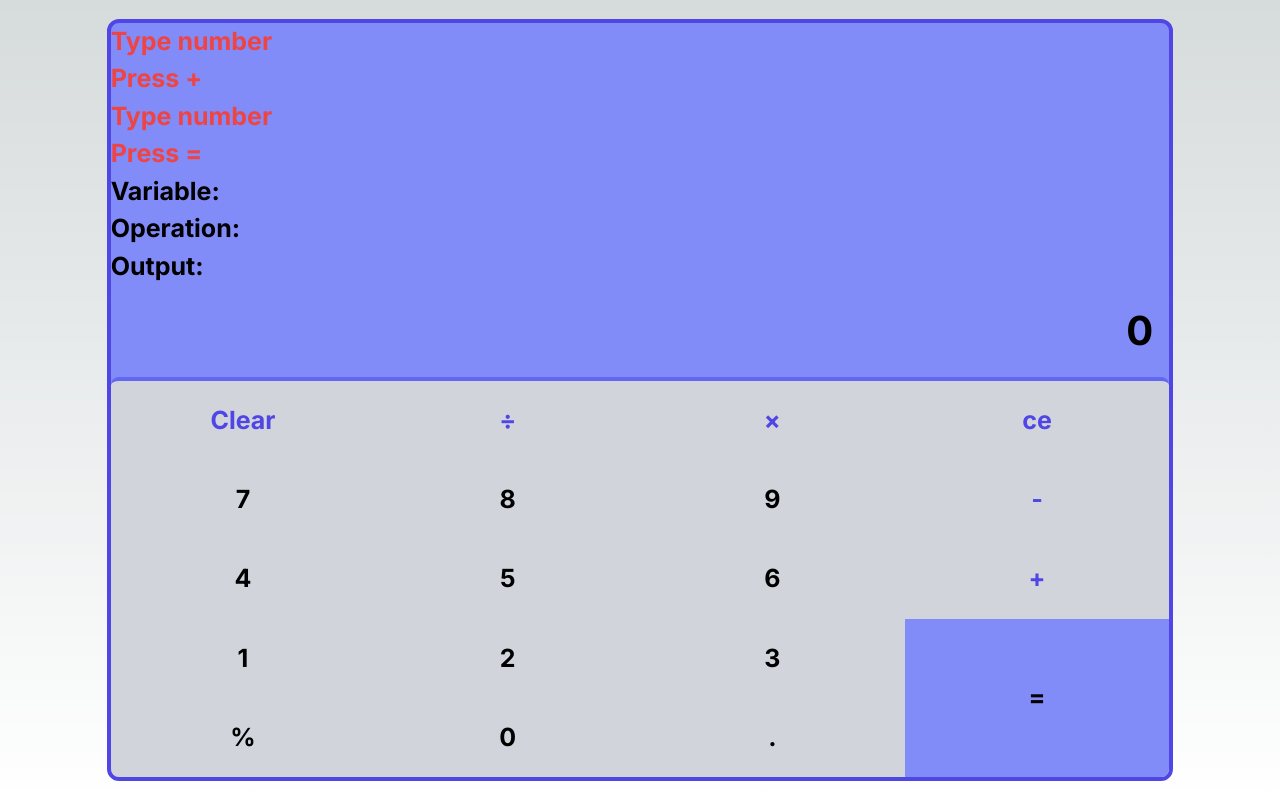
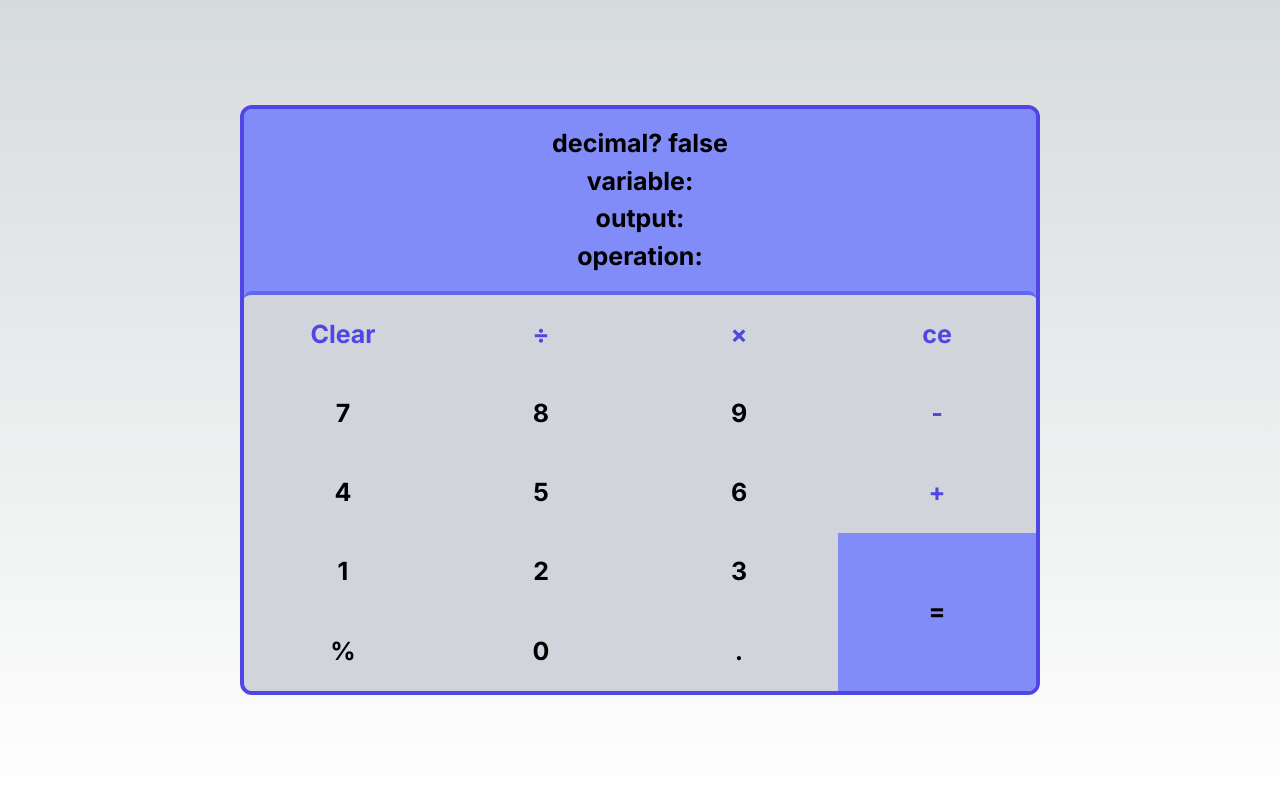
Before and after one commit to jamesdiffeycoding/mathemagical, a Next.js app in the folder calculapp/: page / in a window 1280 px wide. Built offline with nearby package versions, Linux system fonts and the light colour scheme; what tailwindcss-bg-patterns would draw is missing.

Commit message:
full functionality, with minor bugs noted

```diff
--- a/calculapp/app/page.tsx
+++ b/calculapp/app/page.tsx
@@ -1,9 +1,17 @@
 "use client"
-import { useState } from "react"
+import { useState, useEffect } from "react"
 import { sum, divide, multiply, exponent, subtract, remainder } from '../basicOperations.js'
-import Decimal from "decimal.js"
+import Decimal from "decimal.js" // Decimal JS prevents JavaScript rounding errors (e.g. 3.3+3.3 = 6.59999)
+
+
+// BUGS TO FIX
+// ---- TYPING ".3.3" on first load
+// ---- typing "." after equals
+// --- pressing "=" twice resets everything
+// --- "percentage" - how history is handled
 
 export default function Home() {
+
   // STYLES CONSTANTS
   const backgroundColourPrimary = "bg-indigo-400"
   const backgroundColourSecondary = "bg-gray-300"
@@ -21,56 +29,76 @@ export default function Home() {
 
   // STATES
   const [output, setOutput] = useState("")
-  const [record, setRecord] = useState("")
+  const [history, setHistory] = useState("")
   const [variable, setVariable] = useState("")
   const [operation, setOperation] = useState("")
   const [variableIsDecimal, setVariableIsDecimal] = useState(false)
 
   // FUNCTIONS
   function handleVariable(input: string) {
-    if (operation == "" && variable.length == 0) {
-      handleClear()
-    }
+    if (operation == "" && variable.length == 0) handleClear() // Conditional clear ensures that after pressing "=", typing a new number with no operation will reset space.
     setVariable(prev => prev += input)
   }
   function clearVariable() {
     setVariable("")
     setVariableIsDecimal(false)
   }
+  function updateHistory() {
+    if (history === "") { // Conditional ensures first entry doesn't require an operation.
+      setHistory(prev => prev += variable)
+    } else {
+      if (variable.length >= 1) { // Conditional ensures history only appended when variable and operation specified.
+        const addition = ` ${operation} ${variable}`
+        setHistory(prev => prev += addition)
+      }
+    }
+  }
   function handleDecimal() {
-    if (variableIsDecimal) {
-      return
+    if (!variableIsDecimal) {
+      setVariableIsDecimal(prev => true)
+      if (variable.length == 0) {
+        setVariable("0.")
+      } else {
+        handleVariable(".")
+      }
     }
-    setVariableIsDecimal(true)
-    handleVariable(".")
+  }
+  function handlePercentage() {
+    if (output.length >= 0 && variable === "") {
+      const outputDecimal = new Decimal(ensureDecimal(output))
+      setOutput(prev => outputDecimal.dividedBy("100").toString())
+    } else {
+      const variableDecimal = new Decimal(ensureDecimal(variable))
+      setVariable(prev => variableDecimal.dividedBy("100").toString());
+    }
   }
   function handleOperation(input: string) {
+    setOperation(input)
+    updateHistory()
     if (output == "") {
       setOutput(variable)
-      setOperation(input)
-      clearVariable()
     } else {
-      setOperation(input)
       calculateOutput()
-      clearVariable()
     }
+    clearVariable()
   }
   function handleClear() {
     setOutput("")
     setVariable("")
-    setRecord("")
+    setHistory("")
     setOperation("")
     setVariableIsDecimal(false)
   }
   function ensureDecimal(num) {
-    if (num % 1 === 0) {
+    // Conditional below ensures ".0" is appended if not already a decimal.
+    if (num % 1 === 0 && num.indexOf(".") === -1) {
       return num + '.0';
     } else {
       return num.toString();
     }
   }
+
   function calculateOutput() {
-
     const outputDecimal = new Decimal(ensureDecimal(output))
     const variableDecimal = new Decimal(ensureDecimal(variable))
     switch (operation) {
@@ -78,18 +106,20 @@ export default function Home() {
         setOutput(prev => outputDecimal.add(variableDecimal).toString());
         break;
       case "-":
-        setOutput(prev => Number(output) - Number(variable));
+        setOutput(prev => outputDecimal.minus(variableDecimal).toString());
         break;
       case "×":
-        setOutput(prev => Number(output) * Number(variable));
+        setOutput(prev => outputDecimal.times(variableDecimal).toString());
         break;
       case "/":
-        setOutput(prev => Number(output) / Number(variable));
+        setOutput(prev => outputDecimal.dividedBy(variableDecimal).toString());
         break;
       default:
+        setOutput(prev => variable) // Handles case where no operation specified on equals press.
     }
   }
   function handleEquals() {
+    updateHistory()
     calculateOutput()
     setVariable("")
     setOperation("")
@@ -98,26 +128,24 @@ export default function Home() {
 
 
 
+
   return (
     <main className={`${backgroundPattern} flex min-h-screen flex-col align-middle justify-center items-center`}>
       {/* ENTIRE CALCULATOR */}
-      <section className={`w-5/6 min-w-350 max-w-1000 ${outerBorderColor} ${backgroundColourPrimary} border-4 ${outerBorderRounding} text-[25px] font-bold`}>
-        <div className="text-red-500">
-          <p>Type number</p>
-          <p>Press +</p>
-          <p>Type number</p>
-          <p>Press =</p>
-        </div>
-        <div>Variable: {variable}</div>
-        <div>Operation: {operation}</div>
-        <div>Output: {output}</div>
-
-        <section className={`${backgroundColourPrimary} ${textColourPrimary} ${innerBorderRounding} min-h-[80px] flex flex-col justify-between rounded-b-none w-full text-right p-4`}>
+      <section className={`w-5/6 max-w-[800px] ${outerBorderColor} ${backgroundColourPrimary} border-4 ${outerBorderRounding} text-[25px] font-bold`}>
+        <section className={`${backgroundColourPrimary} ${textColourPrimary} ${innerBorderRounding} min-h-[80px] flex flex-col justify-between rounded-b-none w-full text-center p-4`}>
           {/* CALCULATION */}
-          <section className="text-xs">{record}
+          <section className="text-xs">{history}
           </section>
+          <p>decimal? {variableIsDecimal ? "true" : "false"}</p>
+          <p>variable: {variable}</p>
+          <p>output: {output}</p>
+          <p>operation: {operation}</p>
           {/* OUTPUT */}
-          <section className="text-[40px]">{output == "" ? (variable == "" ? "0" : "") : output} {operation} {variable}
+          <section className="text-[40px]">{output}
+            <span className="text-indigo-700">
+              {" "}{operation} {variable}
+            </span>
           </section>
         </section>
         {/* BUTTONS SECTION */}
@@ -144,7 +172,7 @@ export default function Home() {
           <div className={`${backgroundColourPrimary} ${textColourPrimary} ${equalsBorder} row-span-2 flex align-middle`}>
             <button className="text-center w-full" onClick={() => handleEquals()}>=</button>
           </div>
-          <button className={`${hoverColour}`} onClick={() => handleOperation(event.target.textContent)}>%</button>
+          <button className={`${hoverColour}`} onClick={() => handlePercentage()}>%</button>
           <button className={`${hoverColour}`} onClick={() => handleVariable(event.target.textContent)}>0</button>
           <button className={`${hoverColour}`} onClick={() => handleDecimal()}>.</button>
         </section>
```
Also changed, not shown: 1 other file (tests, documents, lock files or other folders).
